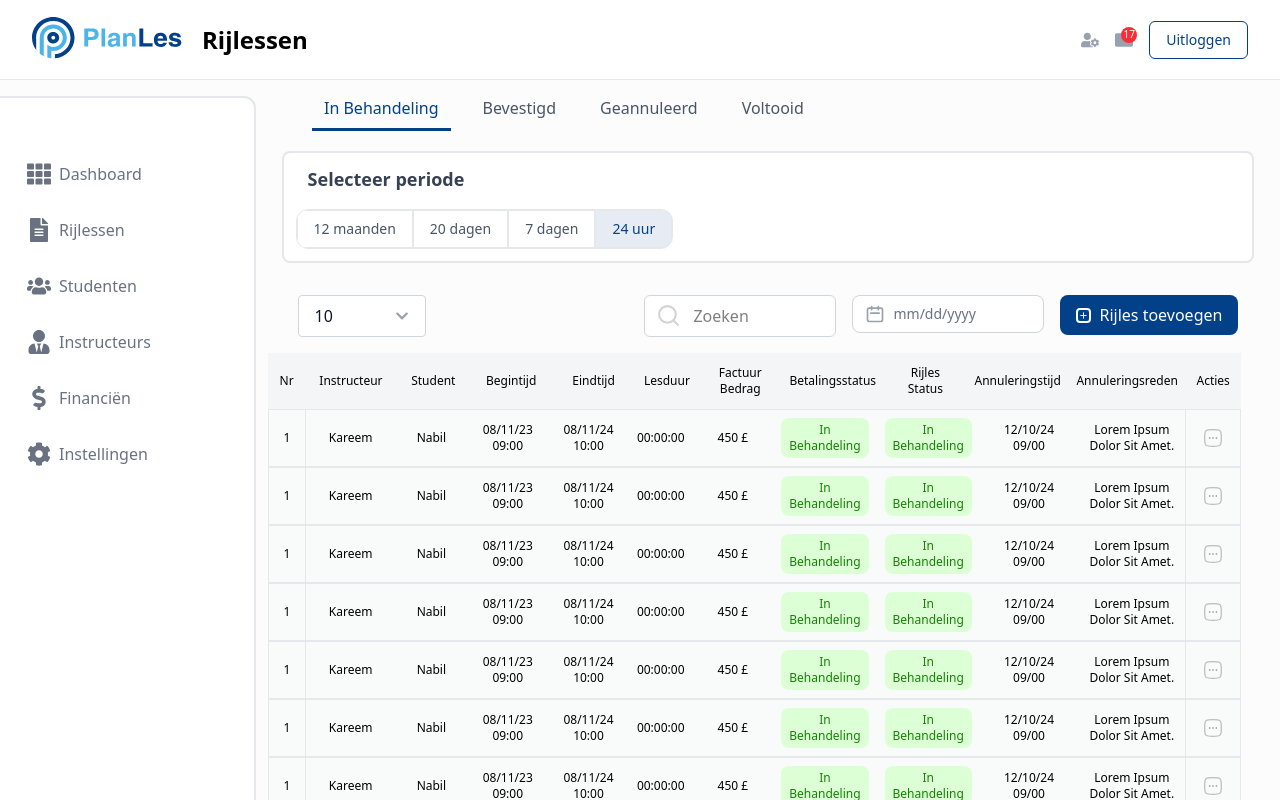
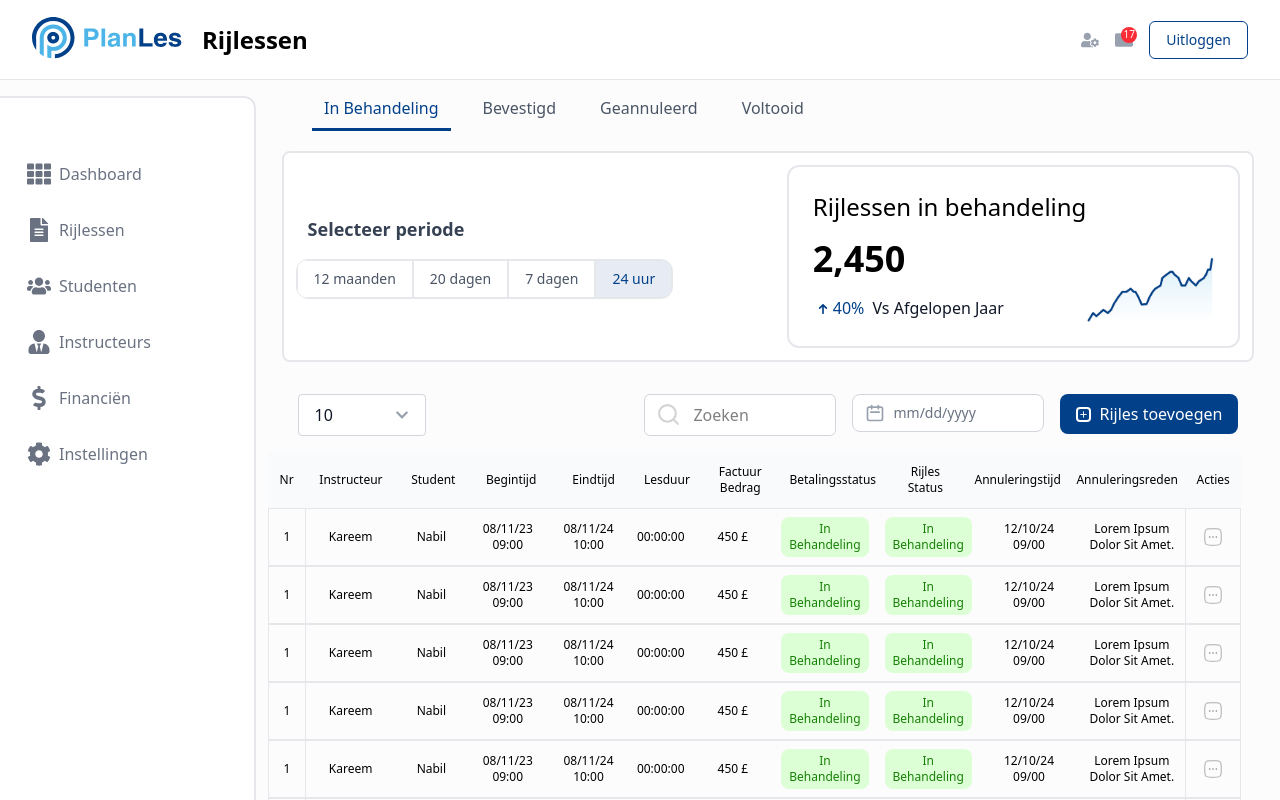
Before and after one commit to nabil-2003/planless, a Next.js app: page /admin-panel/driving-lessons in a window 1280 px wide. Shown: the top 800 px of the page. Built offline with nearby package versions, Linux system fonts and the light colour scheme.

Commit message:
RIjlessen screen UI completed

```diff
--- a/src/app/admin-panel/driving-lessons/page.tsx
+++ b/src/app/admin-panel/driving-lessons/page.tsx
@@ -86,7 +86,7 @@ export default function page() {
   <FIlterByType  currentFilterType={currentFilterType} chFilterByType={chFilterByType} />
   <div className='mt-4'/>
 <TimeFilter currentFilter={currentTimeFilter} changeFilter={chTimeFilter}
-  content={null}
+  content={true}
 />
 
   <div className='flex searchItem  mx-auto mt-4 p-4  justify-end  w-[95%] h-max  ml-auto '>
--- a/src/components/admin/TimeFIlter.tsx
+++ b/src/components/admin/TimeFIlter.tsx
@@ -1,10 +1,13 @@
 'use client'
+import Image from 'next/image';
 import React from 'react'
-
-export default function TimeFilter({className ,changeFilter ,content, currentFilter="20 dagen"}: {
-  className?: string ,
-  content?: React.ReactNode ,
-  changeFilter: (filter: string) => void , currentFilter: string}) {
+import { PiArrowFatUp } from 'react-icons/pi';
+import UpIcon from '../svgs/UpIcon';
+export default function TimeFilter({ className, changeFilter, content, currentFilter = "20 dagen" }: {
+  className?: string,
+  content?: boolean,
+  changeFilter: (filter: string) => void, currentFilter: string
+}) {
   const chCurrentFilter = (e: React.MouseEvent<HTMLLIElement>) => {
     //change the filter based on the clicked li element's data-filter attribute
     const filter = e.currentTarget.getAttribute('data-filter');
@@ -13,14 +16,15 @@ export default function TimeFilter({className ,changeFilter ,content, currentFil
     }
   }
   return (
-    <div className={` w-[95%] h-max p-3 mx-auto   bg-white rounded-lg border-2 border-gray-200 items-center
+    <div className={` w-[95%] h-max p-3 mx-auto flex justify-between   bg-white rounded-lg border-2 border-gray-200 items-center
     ${className}`}>
+      <div>
         <h1 className='font-bold text-lg text-gray-700 ml-3  '>
           Selecteer periode </h1>
         <ul className='flex w-max mt-4 rounded-xl overflow-hidden  mr-3 text-sm text-gray-600 border border-gray-200'>
 
           <li onClick={chCurrentFilter} data-filter="12 maanden" className={`px-4 py-2 hover:bg-gray-100 cursor-pointer border-[1.5px] border-gray-200
-           ${currentFilter === '12 maanden' ?'bg-blue-900/10 text-dark-blue font-medium': ''}`}>
+           ${currentFilter === '12 maanden' ? 'bg-blue-900/10 text-dark-blue font-medium' : ''}`}>
             12 maanden</li>
 
           <li onClick={chCurrentFilter} data-filter="20 dagen" className={`px-4 py-2 hover:bg-gray-100 cursor-pointer border-[1.5px] border-gray-200
@@ -33,10 +37,18 @@ export default function TimeFilter({className ,changeFilter ,content, currentFil
           ${currentFilter === '24 uur' ? 'bg-blue-900/10 text-dark-blue font-medium' : ''}`}>
             24 uur</li>
         </ul>
+      </div>
       {
         content &&
-        <div className='content'>
-
+        <div className='centent  flex w-max items-center  text-black text-3xl border-2 border-gray-200 p-6 rounded-xl ' >
+          <div className='w-max'>
+            <h1 className='text-black mb-4 font-medium  text-2xl'>Rijlessen in behandeling</h1>
+            <span className='text-black mb-4 block text-4xl font-bold'>2,450</span>
+            <span className='  text-[1rem] flex items-center justify-center w-max capitalize'> <UpIcon width={20} height={20} color="var(--dark-blue)" />
+            <span className='text-[var(--dark-blue)] text-dark-blue font-medium  py-1 rounded-md'>40%</span>
+             <span className='text-gray-900 ml-2'>vs afgelopen jaar</span></span>
+          </div >
+          <img className=' mt-auto w-[10vw] h-[100%] object-cover  ' src={"/chart.png"} alt='' />
         </div>
       }
     </div>
--- a/src/components/admin/ui/CustomTable.tsx
+++ b/src/components/admin/ui/CustomTable.tsx
@@ -2,7 +2,7 @@
 import MenuIcon from '@/components/svgs/MenuIcon';
 import { ActionModalRef } from '@/components/ui/Action';
 import ActionModal from '@/components/ui/Action';
-import React, { useRef } from 'react'
+import React, { useMemo, useRef } from 'react'
 
 
 type Data = {
@@ -27,8 +27,8 @@ export default function CustomTable({data} :{data: Array<Data>} ) {
   return (
 <>
 
-    <div className='mb-4'>
-     <ul className='  flex justify-around   border-gray-200 w-[95%] mx-3 *:h-[7vh]   bg-gray-100/90 p *:capitalize *:font-normal *:text-xs  items-center '>
+    <div className='mb-4 '>
+     <ul className='  flex justify-around   border-gray-200 w-[95%] mx-3 *:h-[7vh]   bg-[#f9fafb] p *:capitalize *:font-normal *:text-xs  items-center '>
        <li className='w-[4%] p-2  text-center flex items-center  border-gray-200 justify-center '>nr</li>
         <li className='w-[10%] p-2  text-center flex items-center  border-gray-200 justify-center'>instructeur</li>
         <li className='w-[8%] p-2  text-center flex items-center border-gray-200 justify-center'>student</li>
@@ -71,9 +71,11 @@ const TableElement = ({ele}: {ele: Data}) => {
   const modalRef = useRef<ActionModalRef>(null);
 
 
+
+
 console.log(ele)
     return(
-         <ul className=' relative border-1 border-gray-200  flex justify-around  w-[95%] mx-3 *:h-[7vh]   bg-gray-100/40 p *:capitalize *:font-normal *:text-xs  items-center '>
+         <ul className={' hover:bg-[#f2f4ff] relative border-1 border-gray-200  flex justify-around  w-[95%] mx-3 *:h-[7vh]     p *:capitalize *:font-normal *:text-xs  items-center '}>
         <li className='w-[4%] p-2  text-center flex items-center border-r-1 border-gray-200 justify-center '>1</li>
         <li className='w-[10%] p-2  text-center flex items-center justify-center '>kareem</li>
         <li className='w-[8%] p-2  text-center  flex items-center justify-center'>nabil</li>
--- /dev/null
+++ b/src/components/svgs/UpIcon.tsx
@@ -0,0 +1,10 @@
+import React from 'react'
+
+export default function UpIcon({width = 24, height = 24 , color}: { color:string , width?: number, height?: number}) {
+  return (
+   <svg width={width} height={height} viewBox="0 0 24 24" fill="none" xmlns="http://www.w3.org/2000/svg">
+<path d="M12 17L12 8" stroke={color} strokeWidth="2" strokeLinecap="round" strokeLinejoin="round"/>
+<path d="M16 11L12 7L8 11" stroke={color} strokeWidth="2" strokeLinecap="round" strokeLinejoin="round"/>
+</svg>
+  )
+}
```
Also changed, not shown: public/chart.png (added). Lines whose indentation alone changed are shown as unchanged.
